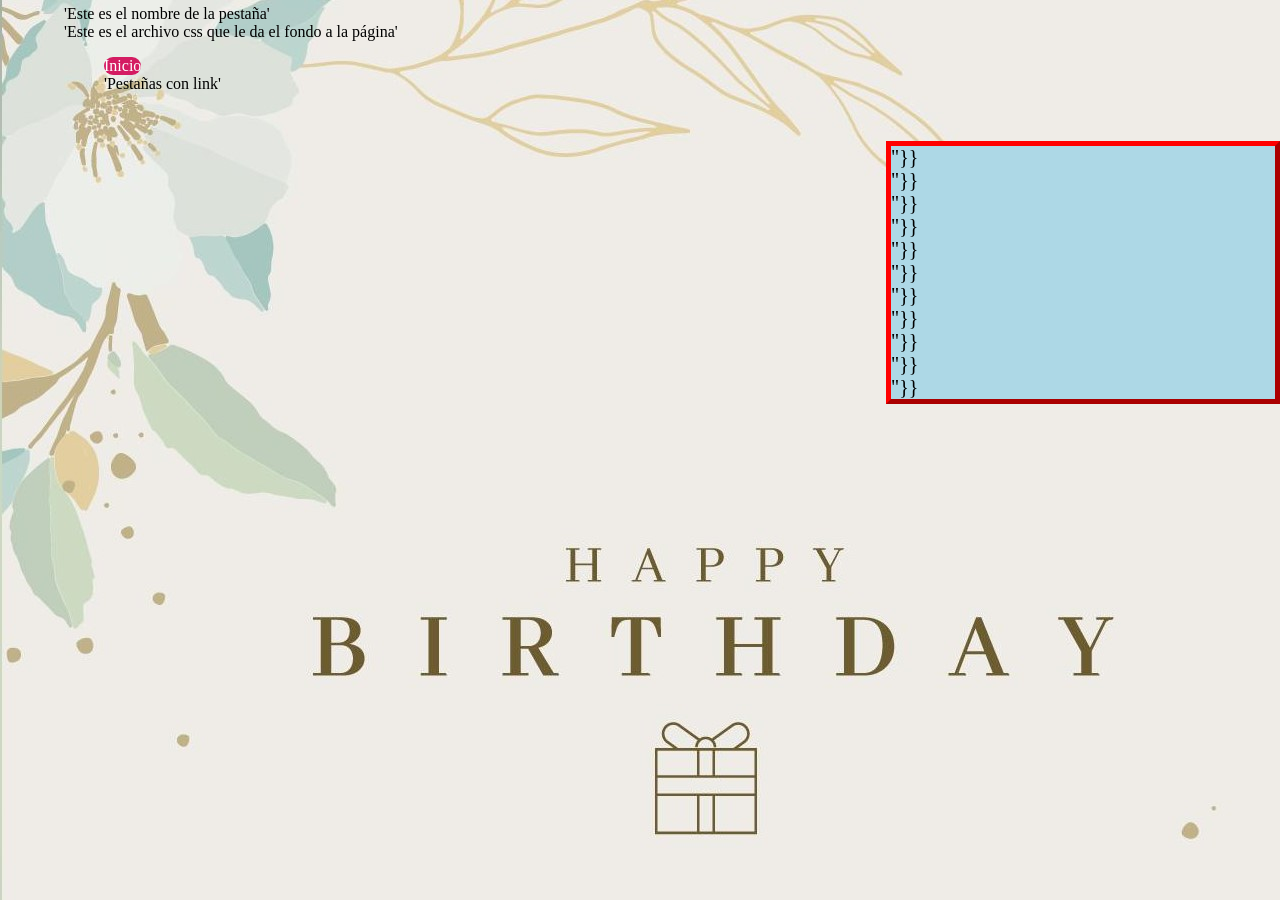
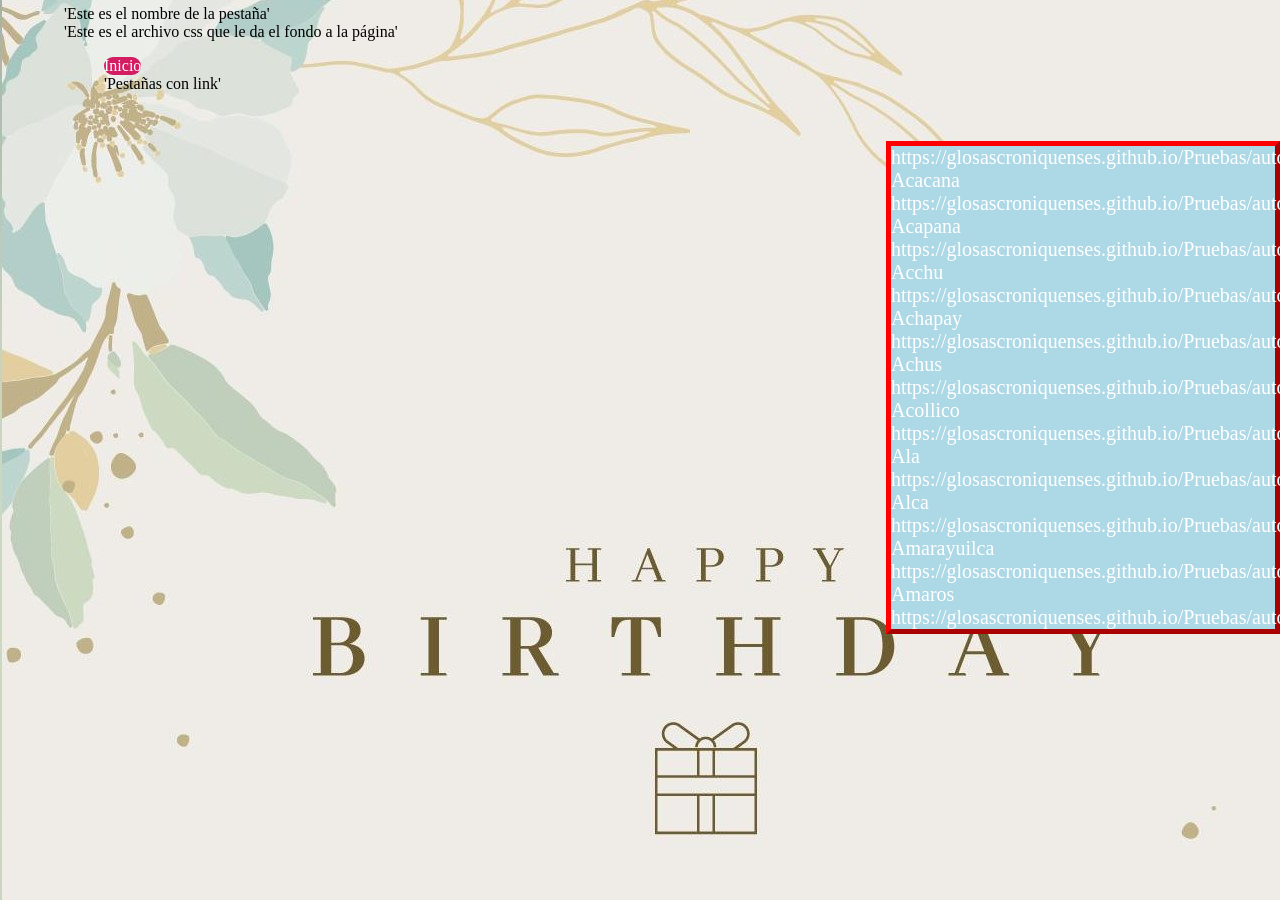
Before and after one commit to glosascroniquenses/Pruebas, a Jekyll site: the page built from _autores/cronista01.html, in a window 1280 px wide. Built offline with Jekyll 4.4.1, drawn with Linux system fonts in a browser that asks for light colours.

Commit message:
Update autore.html

```diff
--- a/_layouts/autore.html
+++ b/_layouts/autore.html
@@ -21,7 +21,7 @@ layout: default
       <nav>
 	{% for word in unique_word_array %}
 
-	{{"https://glosascroniquenses.github.io/Pruebas/autores/cronista01/#{{ word }}"}}
+	<a href="123">https://glosascroniquenses.github.io/Pruebas/autores/cronista01/#{{ word }}</a>
 	</br>
         {% endfor %}
       </nav>
```
